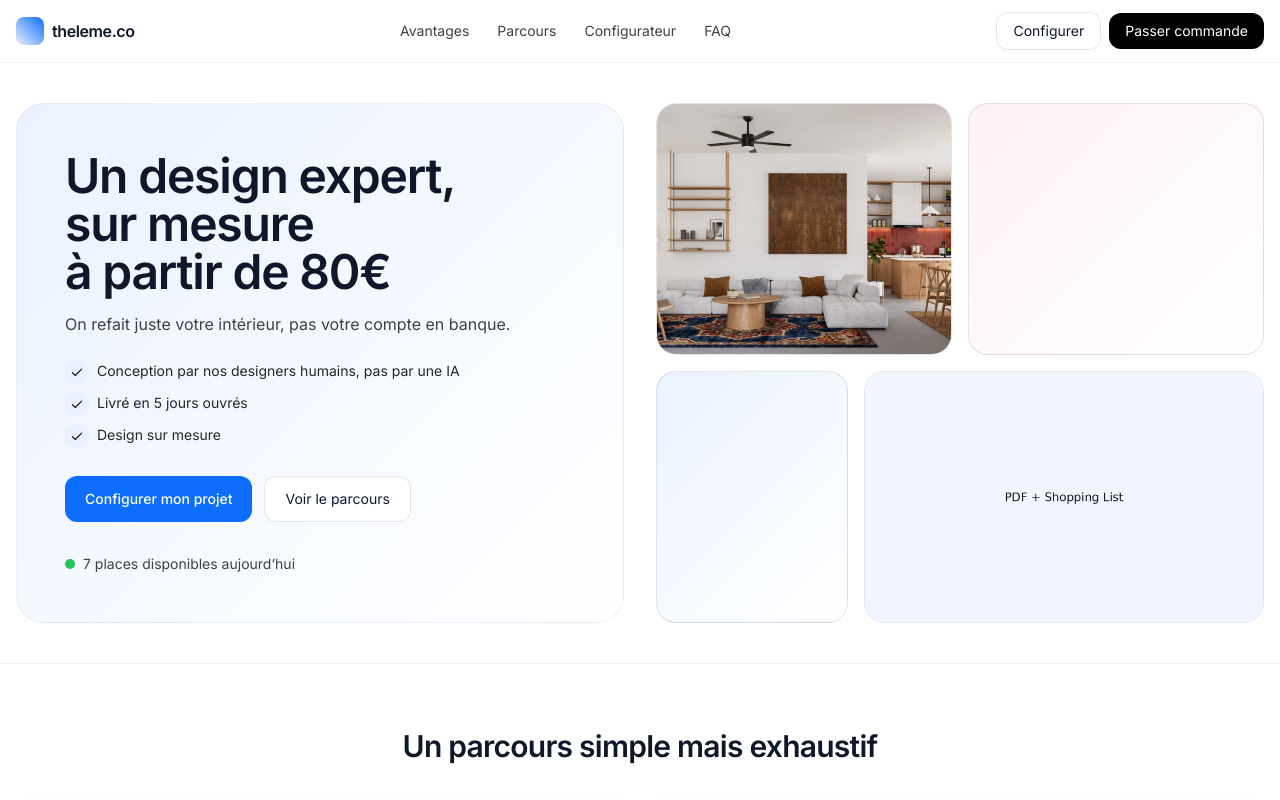
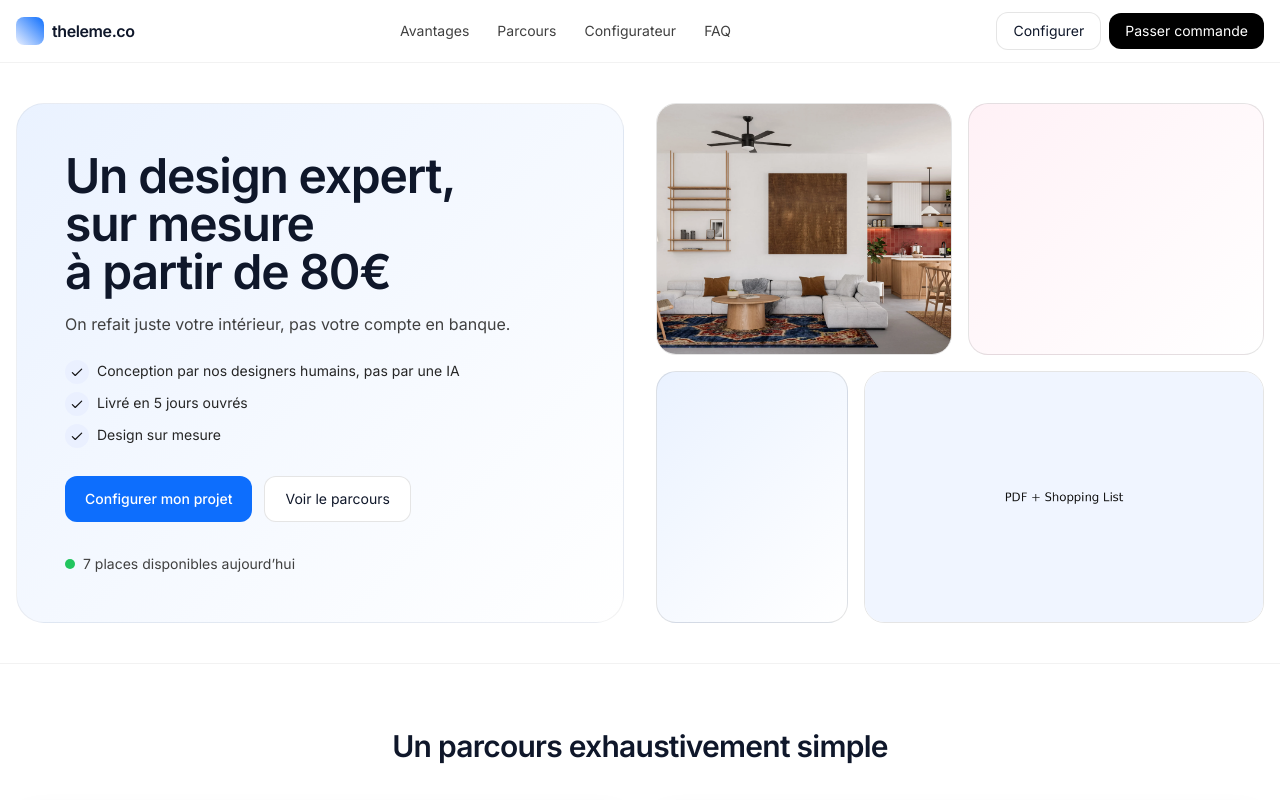
Before and after one commit to davidtheisohn-ui/theleme-landing, a React (Vite) app: page / in a window 1280 px wide. Shown: the top 800 px of the page. Built offline with nearby package versions, Linux system fonts and the light colour scheme.

Commit message:
Update App.jsx

```diff
--- a/src/App.jsx
+++ b/src/App.jsx
@@ -82,7 +82,7 @@ export default function App(){
       {/* PROCESS 2x2 */}
       <section id="process" className="relative border-t border-black/5">
         <div className="mx-auto max-w-7xl px-4 py-16">
-          <h2 className="text-2xl sm:text-3xl font-semibold tracking-tight text-center">Un parcours <span className="font-semibold">simple</span> mais <span className="font-semibold">exhaustif</span></h2>
+          <h2 className="text-2xl sm:text-3xl font-semibold tracking-tight text-center">Un parcours <span className="font-semibold">exhaustivement simple</span></h2>
           <div className="mt-10 grid grid-cols-1 md:grid-cols-2 gap-6">
             {[
               {n:1,t:'Passer commande ou réserver un appel',d:'Choisissez une formule ou posez vos questions. Tout est clair.',img:'/images/step-brief.png'},
```
